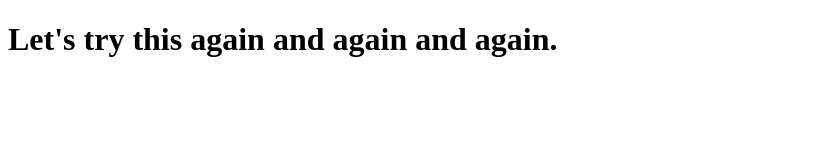
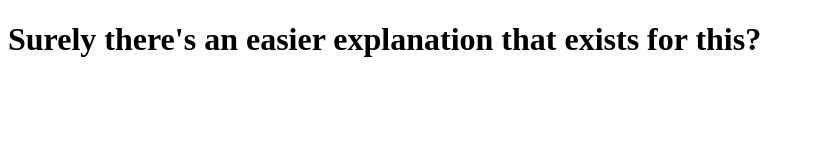
Before and after one commit to hearthefields/Week-4-Class-Build, a plain HTML site: page index.html in a window 1280 px wide. Shown: the whole page, without its empty margins (0-815 px from the left). Drawn offline with Linux system fonts and the light colour scheme.

Commit message:
I am now more confused than I was when I played Death Stranding

```diff
--- a/index.html
+++ b/index.html
@@ -3,6 +3,6 @@
     <title>Week 4 Class Attempt</title>
 </head>
 <body>
-    <h1>Let's try this again and again and again.</h1>
+    <h1>Surely there's an easier explanation that exists for this?</h1>
 </body>
 </html>
```
